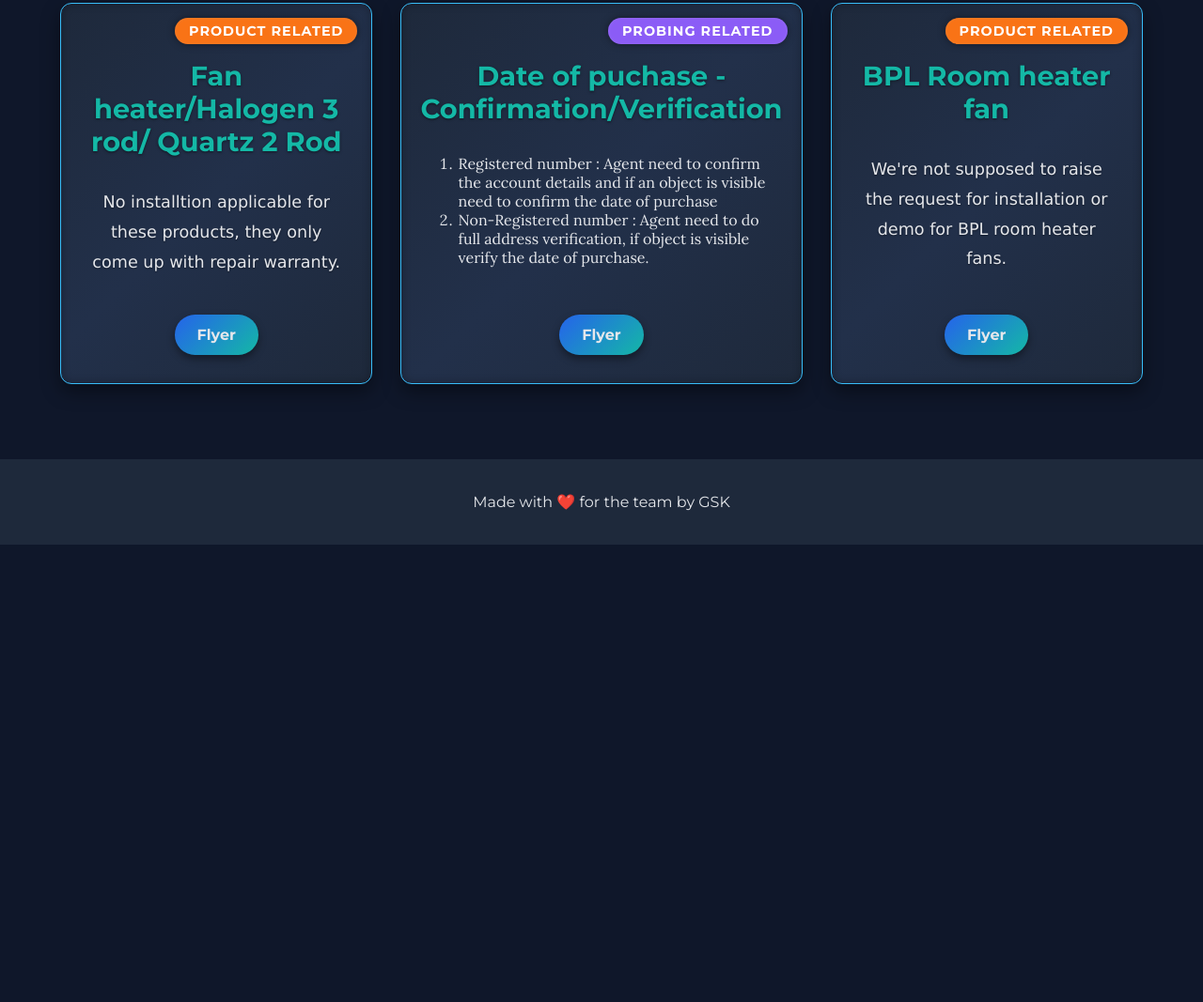
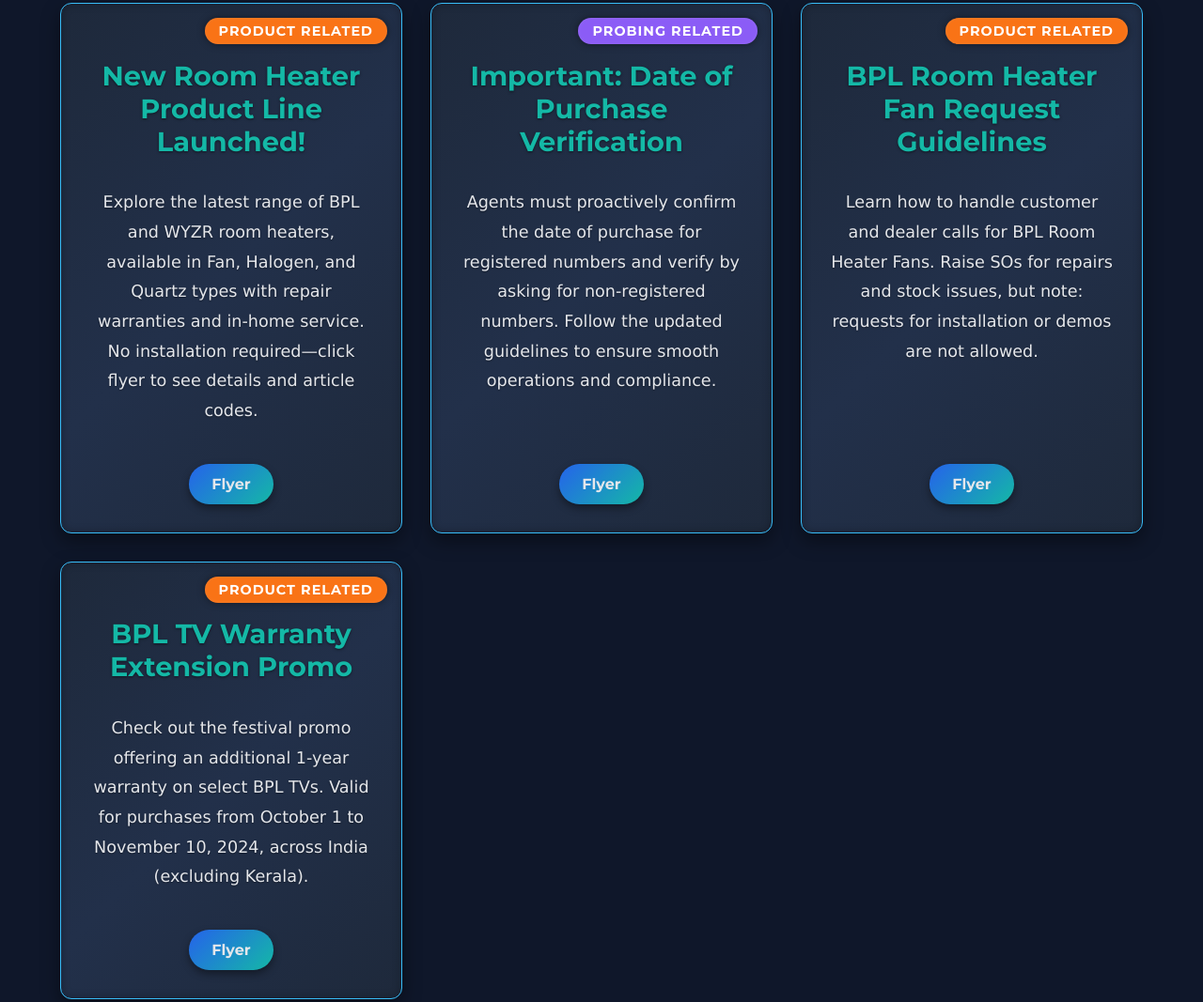
Before and after one commit to 7thSence/TEAM-GSK, a plain HTML site: page updates.html in a window 1280 px wide. Shown: the part 372-1439 px from the top of the page at 94% size. Before the commit the page ends 952 px from the top, so only its background shows below. Drawn offline with Linux system fonts and the light colour scheme.

Commit message:
Update updates.html

```diff
--- a/updates.html
+++ b/updates.html
@@ -381,10 +381,12 @@
     <div class="grid-container">
       <div class="update-card">
         <div class="category-label product">Product Related</div>
-        <h3>Fan heater/Halogen 3 rod/ Quartz 2 Rod</h3>
+        <h3>New Room Heater Product Line Launched!</h3>
         <p>
-          No installtion applicable for these products, they only come up with
-          repair warranty.
+          Explore the latest range of BPL and WYZR room heaters, available in
+          Fan, Halogen, and Quartz types with repair warranties and in-home
+          service. No installation required—click flyer to see details and
+          article codes.
         </p>
         <!-- Example flyer button (replace href with actual flyer link) -->
         <a
@@ -398,17 +400,12 @@
 
       <div class="update-card">
         <div class="category-label probing">Probing Related</div>
-        <h3>Date of puchase - Confirmation/Verification</h3>
-        <ol>
-          <li>
-            Registered number : Agent need to confirm the account details and if
-            an object is visible need to confirm the date of purchase
-          </li>
-          <li>
-            Non-Registered number : Agent need to do full address verification,
-            if object is visible verify the date of purchase.
-          </li>
-        </ol>
+        <h3>Important: Date of Purchase Verification</h3>
+        <p>
+          Agents must proactively confirm the date of purchase for registered
+          numbers and verify by asking for non-registered numbers. Follow the
+          updated guidelines to ensure smooth operations and compliance.
+        </p>
         <!-- Replace 'images/flyer2.png' with actual flyer image link -->
         <a
           href="https://i.postimg.cc/4NHzXq4z/dop-update.png"
@@ -421,14 +418,33 @@
 
       <div class="update-card">
         <div class="category-label product">Product Related</div>
-        <h3>BPL Room heater fan</h3>
+        <h3>BPL Room Heater Fan Request Guidelines</h3>
         <p>
-          We're not supposed to raise the request for installation or demo for
-          BPL room heater fans.
+          Learn how to handle customer and dealer calls for BPL Room Heater
+          Fans. Raise SOs for repairs and stock issues, but note: requests for
+          installation or demos are not allowed.
         </p>
         <!-- Example flyer button (replace href with actual flyer link) -->
         <a
           href="https://i.postimg.cc/nLFM82JB/BPL-heater-fan-update.png"
+          class="flyer-button"
+          target="_blank"
+          rel="noopener noreferrer"
+          >Flyer</a
+        >
+      </div>
+
+      <div class="update-card">
+        <div class="category-label product">Product Related</div>
+        <h3>BPL TV Warranty Extension Promo</h3>
+        <p>
+          Check out the festival promo offering an additional 1-year warranty on
+          select BPL TVs. Valid for purchases from October 1 to November 10,
+          2024, across India (excluding Kerala).
+        </p>
+        <!-- Example flyer button (replace href with actual flyer link) -->
+        <a
+          href="https://i.postimg.cc/t409zvd3/PHOTO-2024-12-12-15-11-24-3.jpg"
           class="flyer-button"
           target="_blank"
           rel="noopener noreferrer"
```
